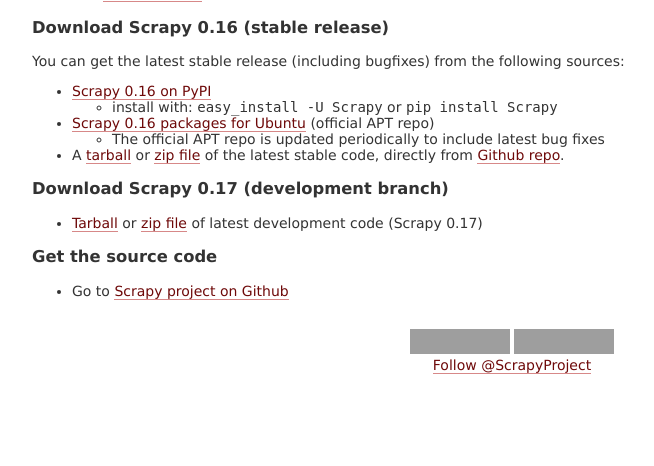
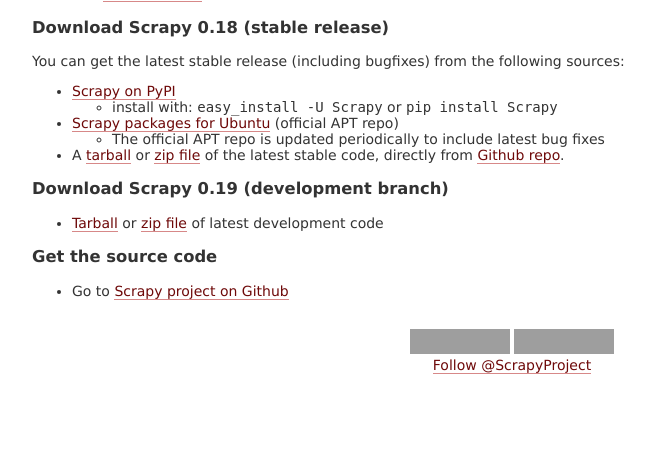
Before and after one commit to scrapy/scrapy.org, a Django app: template templates/pages/download.html in a window 1280 px wide. Shown: the part 334-800 px from the top of the page, without its empty margins (128-782 px from the left). Run offline with Django 3.2, Linux system fonts and the light colour scheme; the template is opened without the code that fills it, so the values that code supplies are empty; some libraries are stand-ins or nearby versions; grey boxes are pictures that could not be loaded.

Commit message:
update references for 0.18 release

```diff
--- a/templates/pages/download.html
+++ b/templates/pages/download.html
@@ -20,37 +20,36 @@
     installation guide</a>. See that guide for more information on how to
     install them in several platforms (Linux, Windows, Mac OS X, etc).</p>
 
-    <h3>Scrapy 0.16 Release notes</h3>
+    <h3>Scrapy Release notes</h3>
 
     <ul>
     <li>See <a href="http://doc.scrapy.org/en/latest/news.html">Release Notes</a> section in the documentation.</li>
     </ul>
 
-    <h3>Download Scrapy 0.16 (stable release)</h3>
+    <h3>Download Scrapy 0.18 (stable release)</h3>
 
     <p>You can get the latest stable release (including bugfixes) from the
     following sources:</p>
 
     <ul>
-      <li><a href="http://pypi.python.org/pypi/Scrapy">Scrapy 0.16 on PyPI</a>
+      <li><a href="http://pypi.python.org/pypi/Scrapy">Scrapy on PyPI</a>
       <ul><li>install with: <code>easy_install -U Scrapy</code> or <code>pip install Scrapy</code></li></ul></li>
-      <li><a href="http://doc.scrapy.org/en/latest/topics/ubuntu.html">Scrapy 0.16
-      packages for Ubuntu</a> (official APT repo)
+      <li><a href="http://doc.scrapy.org/en/0.18/topics/ubuntu.html">Scrapy packages for Ubuntu</a> (official APT repo)
       <ul><li>The official APT repo is updated periodically to include latest
       bug fixes</li></ul></li>
       <li>A
-       <a href="https://github.com/scrapy/scrapy/tarball/0.16">tarball</a> or
-       <a href="https://github.com/scrapy/scrapy/zipball/0.16">zip file</a>
+       <a href="https://github.com/scrapy/scrapy/tarball/0.18">tarball</a> or
+       <a href="https://github.com/scrapy/scrapy/zipball/0.18">zip file</a>
        of the latest stable code, directly from <a href="https://github.com/scrapy/scrapy">Github repo</a>.</li>
     </ul>
 
-    <h3>Download Scrapy 0.17 (development branch)</h3>
+    <h3>Download Scrapy 0.19 (development branch)</h3>
 
     <ul>
         <li>
         <a href="https://github.com/scrapy/scrapy/tarball/master">Tarball</a> or
         <a href="https://github.com/scrapy/scrapy/zipball/master">zip file</a>
-        of latest development code (Scrapy 0.17)</li>
+        of latest development code</li>
     </ul>
 
 
--- a/templates/pages/timeline.html
+++ b/templates/pages/timeline.html
@@ -9,6 +9,12 @@
     <p>A summary of the project milestones, in reverse chronological order:</p>
 
     <p>
+    2013-08-09 Scrapy 0.18.0 released!<br />
+    2013-05-30 Scrapy 0.16.5 released!<br />
+    2013-01-05 Scrapy 0.16.4 released!<br />
+    2012-12-07 Scrapy 0.16.3 released!<br />
+    2012-11-09 Scrapy 0.16.2 released!<br />
+    2012-10-26 Scrapy 0.16.1 released!<br />
     2012-10-18 Scrapy 0.16.0 released!<br />
     2012-08-31 Shutted down Scrapy Snippets site, in favour of using Snipplr<br />
     2012-05-15 Scrapy 0.14.4 released!<br />
```
Also changed, not shown: templates/pages/doc.html (+6 -6 lines).
